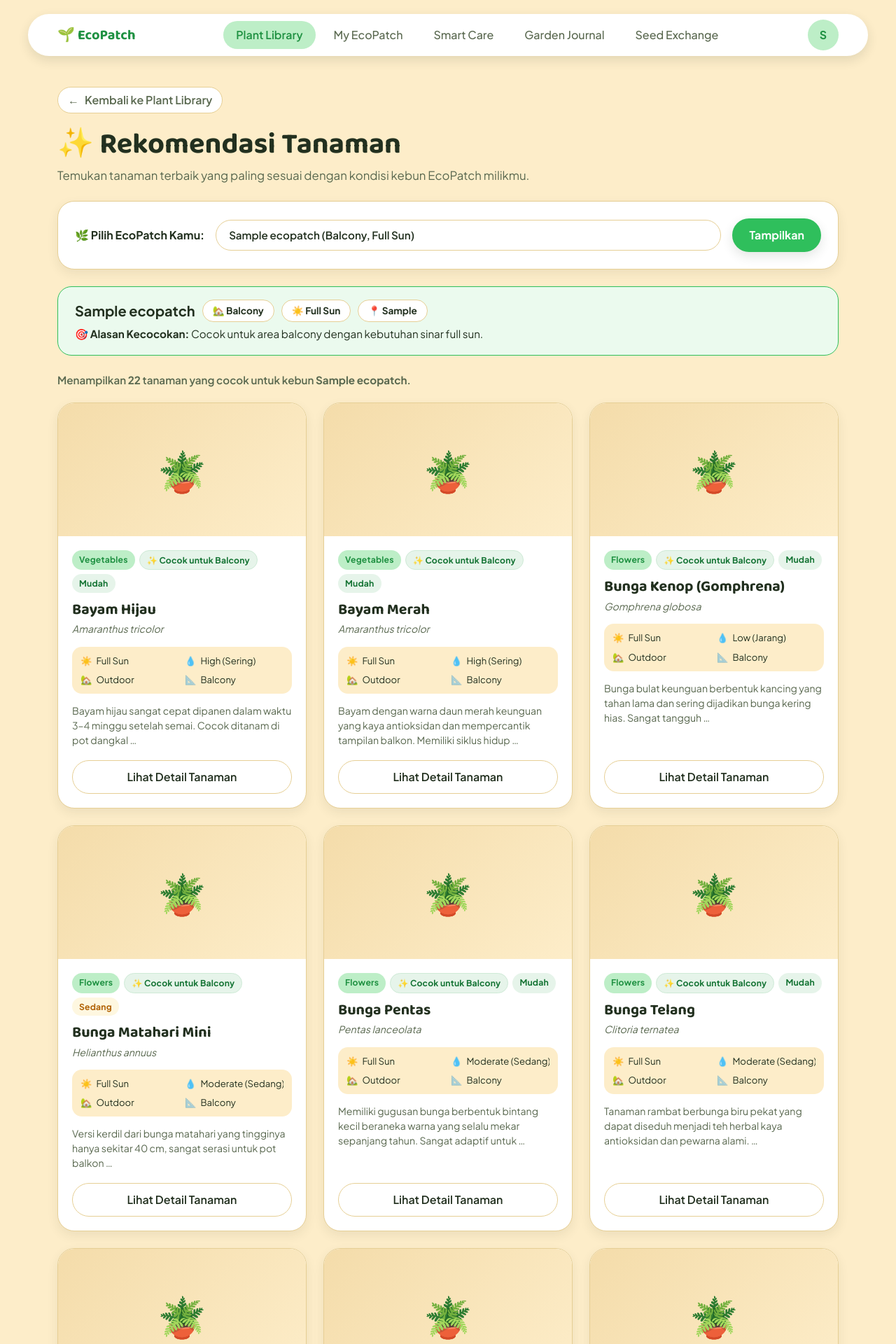
After one commit to pbpa02-ecopatch/ecopatch-web, a Django app: page /plants/recommend/ in a window 1280 px wide. The commit adds this page. Shown: the top 1920 px of the page at 70% size. Run offline with Django 5.2, Linux system fonts and the light colour scheme; a user stored in the database is signed in; data comes from the database, SQL or seed files in the repository; tables that the repository leaves empty hold one stand-in row (values such as "Sample post"); some libraries are stand-ins or nearby versions.

Commit message:
feat(plant-library): add plant recommendation based on EcoPatch

```diff
--- a/plant_library/urls.py
+++ b/plant_library/urls.py
@@ -5,6 +5,7 @@ app_name = 'plant_library'
 
 urlpatterns = [
     path('', views.plant_list, name='plant_list'),
+    path('recommend/', views.plant_recommend, name='plant_recommend'),
     path('add/', views.plant_create, name='plant_create'),
     path('<int:pk>/', views.plant_detail, name='plant_detail'),
     path('<int:pk>/edit/', views.plant_update, name='plant_update'),
--- a/plant_library/views.py
+++ b/plant_library/views.py
@@ -2,10 +2,12 @@ from functools import wraps
 
 from django.conf import settings
 from django.contrib import messages
+from django.contrib.auth.decorators import login_required
 from django.contrib.auth.views import redirect_to_login
 from django.db.models import ProtectedError
 from django.shortcuts import get_object_or_404, redirect, render
 
+from my_ecopatch.models import EcoPatch
 from .forms import PlantForm
 from .models import Plant
 
@@ -79,6 +81,61 @@ def plant_detail(request, pk):
     return render(request, 'plant_library/plant_detail.html', {'plant': plant})
 
 
+@login_required
+def plant_recommend(request):
+    """Memberikan rekomendasi tanaman berdasarkan kondisi EcoPatch milik user."""
+    user_patches = EcoPatch.objects.filter(owner=request.user)
+
+    if not user_patches.exists():
+        return render(request, 'plant_library/plant_recommend.html', {
+            'user_patches': user_patches,
+            'selected_patch': None,
+            'recommended_plants': [],
+            'match_reason': '',
+        })
+
+    patch_id = request.GET.get('patch')
+    selected_patch = None
+    if patch_id:
+        selected_patch = user_patches.filter(pk=patch_id).first()
+
+    if not selected_patch:
+        selected_patch = user_patches.first()
+
+    # Logika filter rekomendasi murni Django (tanpa ML/AI)
+    recommended_plants = Plant.objects.all()
+
+    # 1. Sinar matahari: plant.sunlight == patch.sunlight (jika patch.sunlight ada)
+    if selected_patch.sunlight:
+        recommended_plants = recommended_plants.filter(sunlight=selected_patch.sunlight)
+
+    # 2. Kebutuhan ruang: sama dengan patch.space_type atau 'any'
+    recommended_plants = recommended_plants.filter(
+        space_requirement__in=[selected_patch.space_type, 'any']
+    )
+
+    # 3. Penempatan (indoor/outdoor):
+    # jika patch.space_type == 'indoor' -> 'indoor' atau 'both'
+    # selain itu -> 'outdoor' atau 'both'
+    if selected_patch.space_type == 'indoor':
+        recommended_plants = recommended_plants.filter(indoor_outdoor__in=['indoor', 'both'])
+    else:
+        recommended_plants = recommended_plants.filter(indoor_outdoor__in=['outdoor', 'both'])
+
+    # Format alasan kecocokan
+    sunlight_label = selected_patch.get_sunlight_display() if selected_patch.sunlight else 'semua intensitas sinar'
+    space_label = selected_patch.get_space_type_display()
+    match_reason = f"Cocok untuk area {space_label.lower()} dengan kebutuhan sinar {sunlight_label.lower()}."
+
+    context = {
+        'user_patches': user_patches,
+        'selected_patch': selected_patch,
+        'recommended_plants': recommended_plants,
+        'match_reason': match_reason,
+    }
+    return render(request, 'plant_library/plant_recommend.html', context)
+
+
 @staff_required
 def plant_create(request):
     """Menambahkan data tanaman baru (khusus Admin/Staff)."""
--- /dev/null
+++ b/templates/plant_library/plant_recommend.html
@@ -0,0 +1,388 @@
+{% extends "base.html" %}
+{% block title %}Rekomendasi Tanaman - EcoPatch{% endblock %}
+
+{% block extra_head %}
+<style>
+    /* Scoped Rekomendasi Tanaman - Memakai token resmi EcoPatch */
+    .recommend-back-btn {
+        display: inline-flex;
+        align-items: center;
+        gap: 8px;
+        color: var(--ink-muted);
+        text-decoration: none;
+        font-weight: 600;
+        margin-bottom: 20px;
+        padding: 6px 14px;
+        border-radius: 999px;
+        background: var(--surface-200);
+        border: 1px solid var(--border);
+        transition: all 0.2s ease;
+    }
+    .recommend-back-btn:hover {
+        background: var(--surface-300);
+        color: var(--ink);
+    }
+    .recommend-page-head {
+        margin-bottom: 24px;
+    }
+    .recommend-page-title {
+        font-size: clamp(2rem, 3.5vw, 2.6rem);
+        color: var(--ink);
+        margin-bottom: 6px;
+        font-family: 'Baloo 2', sans-serif;
+    }
+    .recommend-page-lead {
+        color: var(--ink-muted);
+        font-size: 1.05rem;
+        margin-bottom: 0;
+    }
+    .recommend-selector-card {
+        background: var(--surface-200);
+        border: 1px solid var(--border);
+        border-radius: 24px;
+        padding: 24px;
+        box-shadow: 0 6px 16px rgba(34, 48, 31, 0.08);
+        margin-bottom: 24px;
+    }
+    .recommend-select-control {
+        border: 1px solid var(--border);
+        border-radius: 999px;
+        background: var(--surface-200);
+        color: var(--ink);
+        font-size: 0.95rem;
+        padding: 10px 18px;
+        font-weight: 600;
+        transition: border-color 0.2s, box-shadow 0.2s;
+    }
+    .recommend-select-control:focus {
+        border-color: var(--brand-500);
+        box-shadow: 0 0 0 3px var(--brand-300);
+        outline: none;
+    }
+    .recommend-banner {
+        background: color-mix(in srgb, var(--brand-300) 30%, var(--surface-200));
+        border: 1px solid var(--brand-500);
+        border-radius: 20px;
+        padding: 18px 24px;
+        margin-bottom: 24px;
+        display: flex;
+        flex-wrap: wrap;
+        align-items: center;
+        justify-content: space-between;
+        gap: 16px;
+    }
+    .recommend-banner-info {
+        display: flex;
+        flex-wrap: wrap;
+        align-items: center;
+        gap: 10px;
+    }
+    .recommend-banner-pill {
+        background: var(--surface-200);
+        border: 1px solid var(--border);
+        border-radius: 999px;
+        padding: 5px 14px;
+        font-size: 0.85rem;
+        font-weight: 700;
+        color: var(--ink);
+    }
+    .recommend-reason-text {
+        color: var(--ink);
+        font-size: 0.95rem;
+        margin-top: 6px;
+        margin-bottom: 0;
+    }
+    .recommend-count-info {
+        font-weight: 600;
+        color: var(--ink-muted);
+        font-size: 0.95rem;
+        margin-bottom: 20px;
+    }
+    .plant-card {
+        background: var(--surface-200);
+        border: 1px solid var(--border);
+        border-radius: 24px;
+        box-shadow: 0 6px 16px rgba(34, 48, 31, 0.08);
+        overflow: hidden;
+        height: 100%;
+        display: flex;
+        flex-direction: column;
+        transition: transform 0.2s ease, box-shadow 0.2s ease;
+    }
+    .plant-card:hover {
+        transform: translateY(-4px);
+        box-shadow: 0 12px 24px rgba(34, 48, 31, 0.14);
+    }
+    .plant-card-media {
+        width: 100%;
+        height: 190px;
+        background: linear-gradient(135deg, var(--surface-300) 0%, var(--surface-100) 100%);
+        display: flex;
+        align-items: center;
+        justify-content: center;
+        overflow: hidden;
+        position: relative;
+    }
+    .plant-card-media img {
+        width: 100%;
+        height: 100%;
+        object-fit: cover;
+    }
+    .plant-card-placeholder-icon {
+        font-size: 3.5rem;
+        user-select: none;
+    }
+    .plant-card-body {
+        padding: 20px;
+        display: flex;
+        flex-direction: column;
+        flex-grow: 1;
+    }
+    .plant-badge-list {
+        display: flex;
+        flex-wrap: wrap;
+        gap: 6px;
+        margin-bottom: 12px;
+    }
+    .plant-badge {
+        font-size: 0.76rem;
+        font-weight: 700;
+        padding: 4px 10px;
+        border-radius: 999px;
+        letter-spacing: 0.2px;
+    }
+    .plant-badge--category {
+        background: var(--brand-300);
+        color: var(--brand-600);
+    }
+    .plant-badge--match {
+        background: #e6f4ea;
+        color: #137333;
+        border: 1px solid #ceead6;
+    }
+    .plant-badge--diff-easy {
+        background: #e6f4ea;
+        color: #137333;
+    }
+    .plant-badge--diff-medium {
+        background: #fef7e0;
+        color: #b06000;
+    }
+    .plant-badge--diff-hard {
+        background: #fce8e6;
+        color: #c5221f;
+    }
+    .plant-card-title {
+        font-size: 1.35rem;
+        color: var(--ink);
+        margin: 0 0 4px;
+        font-family: 'Baloo 2', sans-serif;
+    }
+    .plant-card-scientific {
+        color: var(--ink-muted);
+        font-style: italic;
+        font-size: 0.88rem;
+        margin-bottom: 14px;
+    }
+    .plant-specs-grid {
+        display: grid;
+        grid-template-columns: 1fr 1fr;
+        gap: 8px;
+        background: var(--surface-100);
+        padding: 10px 12px;
+        border-radius: 14px;
+        font-size: 0.82rem;
+        color: var(--ink);
+        margin-bottom: 14px;
+    }
+    .plant-specs-item {
+        display: flex;
+        align-items: center;
+        gap: 6px;
+        overflow: hidden;
+        text-overflow: ellipsis;
+        white-space: nowrap;
+    }
+    .plant-desc-snippet {
+        font-size: 0.88rem;
+        color: var(--ink-muted);
+        line-height: 1.5;
+        margin-bottom: 18px;
+        flex-grow: 1;
+    }
+    .plant-card-footer {
+        margin-top: auto;
+    }
+    .plant-empty-card {
+        text-align: center;
+        padding: 60px 24px;
+        background: var(--surface-200);
+        border: 2px dashed var(--border);
+        border-radius: 28px;
+        max-width: 680px;
+        margin: 20px auto 40px;
+    }
+    .plant-empty-icon {
+        font-size: 4rem;
+        margin-bottom: 16px;
+        line-height: 1;
+    }
+</style>
+{% endblock %}
+
+{% block content %}
+<section class="recommend-page">
+    <a href="{% url 'plant_library:plant_list' %}" class="recommend-back-btn">
+        <span>←</span>
+        <span>Kembali ke Plant Library</span>
+    </a>
+
+    <header class="recommend-page-head">
+        <h1 class="recommend-page-title">✨ Rekomendasi Tanaman</h1>
+        <p class="recommend-page-lead">
+            Temukan tanaman terbaik yang paling sesuai dengan kondisi kebun EcoPatch milikmu.
+        </p>
+    </header>
+
+    {% if not user_patches %}
+        <!-- Kondisi saat user belum memiliki EcoPatch -->
+        <div class="plant-empty-card">
+            <div class="plant-empty-icon" aria-hidden="true">🪴</div>
+            <h2 class="h3 mb-2" style="font-family: 'Baloo 2', sans-serif;">Kamu belum memiliki EcoPatch</h2>
+            <p class="text-muted mb-4">
+                Fitur ini mencocokkan jenis tanaman dengan luas ruang dan paparan sinar matahari di kebunmu. Buat kebun virtual pertamamu sekarang!
+            </p>
+            <a href="{% url 'my_ecopatch:list' %}" class="btn btn-success">
+                Buka Halaman My EcoPatch
+            </a>
+        </div>
+    {% else %}
+        <!-- Form Pemilihan EcoPatch -->
+        <div class="recommend-selector-card">
+            <form method="get" action="{% url 'plant_library:plant_recommend' %}" class="row g-3 align-items-center">
+                <div class="col-12 col-md-auto">
+                    <label for="patch-selector" class="fw-bold mb-0">
+                        🌿 Pilih EcoPatch Kamu:
+                    </label>
+                </div>
+                <div class="col-12 col-md">
+                    <select name="patch" id="patch-selector" class="form-select recommend-select-control" onchange="this.form.submit()">
+                        {% for patch in user_patches %}
+                            <option value="{{ patch.pk }}" {% if selected_patch.pk == patch.pk %}selected{% endif %}>
+                                {{ patch.name }} ({{ patch.get_space_type_display }}{% if patch.sunlight %}, {{ patch.get_sunlight_display }}{% endif %})
+                            </option>
+                        {% endfor %}
+                    </select>
+                </div>
+                <div class="col-12 col-md-auto">
+                    <button type="submit" class="btn btn-success rounded-pill px-4">
+                        Tampilkan
+                    </button>
+                </div>
+            </form>
+        </div>
+
+        {% if selected_patch %}
+            <!-- Banner Ringkasan Kondisi Kebun Terpilih -->
+            <div class="recommend-banner">
+                <div>
+                    <div class="recommend-banner-info mb-1">
+                        <strong class="fs-5">{{ selected_patch.name }}</strong>
+                        <span class="recommend-banner-pill">🏡 {{ selected_patch.get_space_type_display }}</span>
+                        {% if selected_patch.sunlight %}
+                            <span class="recommend-banner-pill">☀️ {{ selected_patch.get_sunlight_display }}</span>
+                        {% else %}
+                            <span class="recommend-banner-pill">☀️ Segala Sinar</span>
+                        {% endif %}
+                        {% if selected_patch.city %}
+                            <span class="recommend-banner-pill">📍 {{ selected_patch.city }}</span>
+                        {% endif %}
+                    </div>
+                    <p class="recommend-reason-text">
+                        <strong>🎯 Alasan Kecocokan:</strong> {{ match_reason }}
+                    </p>
+                </div>
+            </div>
+
+            <!-- Counter Hasil -->
+            <div class="recommend-count-info">
+                Menampilkan <strong>{{ recommended_plants|length }}</strong> tanaman yang cocok untuk kebun <strong>{{ selected_patch.name }}</strong>.
+            </div>
+
+            <!-- Grid Rekomendasi Tanaman -->
+            {% if recommended_plants %}
+                <div class="row row-cols-1 row-cols-md-2 row-cols-lg-3 g-4">
+                    {% for plant in recommended_plants %}
+                        <div class="col">
+                            <article class="plant-card">
+                                <div class="plant-card-media">
+                                    {% if plant.image_url %}
+                                        <img src="{{ plant.image_url }}" alt="{{ plant.name }}" loading="lazy">
+                                    {% else %}
+                                        <span class="plant-card-placeholder-icon" aria-hidden="true">🪴</span>
+                                    {% endif %}
+                                </div>
+
+                                <div class="plant-card-body">
+                                    <div class="plant-badge-list">
+                                        <span class="plant-badge plant-badge--category">{{ plant.get_category_display }}</span>
+                                        <span class="plant-badge plant-badge--match">✨ Cocok untuk {{ selected_patch.get_space_type_display }}</span>
+                                        {% if plant.difficulty == 'easy' %}
+                                            <span class="plant-badge plant-badge--diff-easy">Mudah</span>
+                                        {% elif plant.difficulty == 'medium' %}
+                                            <span class="plant-badge plant-badge--diff-medium">Sedang</span>
+                                        {% else %}
+                                            <span class="plant-badge plant-badge--diff-hard">Sulit</span>
+                                        {% endif %}
+                                    </div>
+
+                                    <h2 class="plant-card-title">{{ plant.name }}</h2>
+                                    {% if plant.scientific_name %}
+                                        <p class="plant-card-scientific">{{ plant.scientific_name }}</p>
+                                    {% endif %}
+
+                                    <div class="plant-specs-grid">
+                                        <div class="plant-specs-item" title="Sinar Matahari">
+                                            <span>☀️</span> <span>{{ plant.get_sunlight_display }}</span>
+                                        </div>
+                                        <div class="plant-specs-item" title="Frekuensi Penyiraman">
+                                            <span>💧</span> <span>{{ plant.get_watering_display }}</span>
+                                        </div>
+                                        <div class="plant-specs-item" title="Penempatan">
+                                            <span>🏡</span> <span>{{ plant.get_indoor_outdoor_display }}</span>
+                                        </div>
+                                        <div class="plant-specs-item" title="Kebutuhan Ruang">
+                                            <span>📐</span> <span>{{ plant.get_space_requirement_display }}</span>
+                                        </div>
+                                    </div>
+
+                                    <p class="plant-desc-snippet">
+                                        {{ plant.description|default:"Tidak ada deskripsi tambahan."|truncatewords:16 }}
+                                    </p>
+
+                                    <div class="plant-card-footer">
+                                        <a href="{% url 'plant_library:plant_detail' plant.pk %}" class="btn btn-outline-success w-100">
+                                            Lihat Detail Tanaman
+                                        </a>
+                                    </div>
+                                </div>
+                            </article>
+                        </div>
+                    {% endfor %}
+                </div>
+            {% else %}
+                <div class="plant-empty-card">
+                    <div class="plant-empty-icon" aria-hidden="true">🌿</div>
+                    <h3 class="mb-2" style="font-family: 'Baloo 2', sans-serif;">Belum ada tanaman yang cocok</h3>
+                    <p class="text-muted mb-4">
+                        Tidak ada tanaman yang memenuhi seluruh kriteria ruang dan sinar matahari untuk kebun ini. Kamu bisa menjelajahi katalog lengkap tanaman.
+                    </p>
+                    <a href="{% url 'plant_library:plant_list' %}" class="btn btn-success">
+                        Lihat Seluruh Katalog Tanaman
+                    </a>
+                </div>
+            {% endif %}
+        {% endif %}
+    {% endif %}
+</section>
+{% endblock %}
```
Also changed, not shown: plant_library/tests.py (+40 -0 lines), templates/plant_library/plant_list.html (+10 -4 lines).
